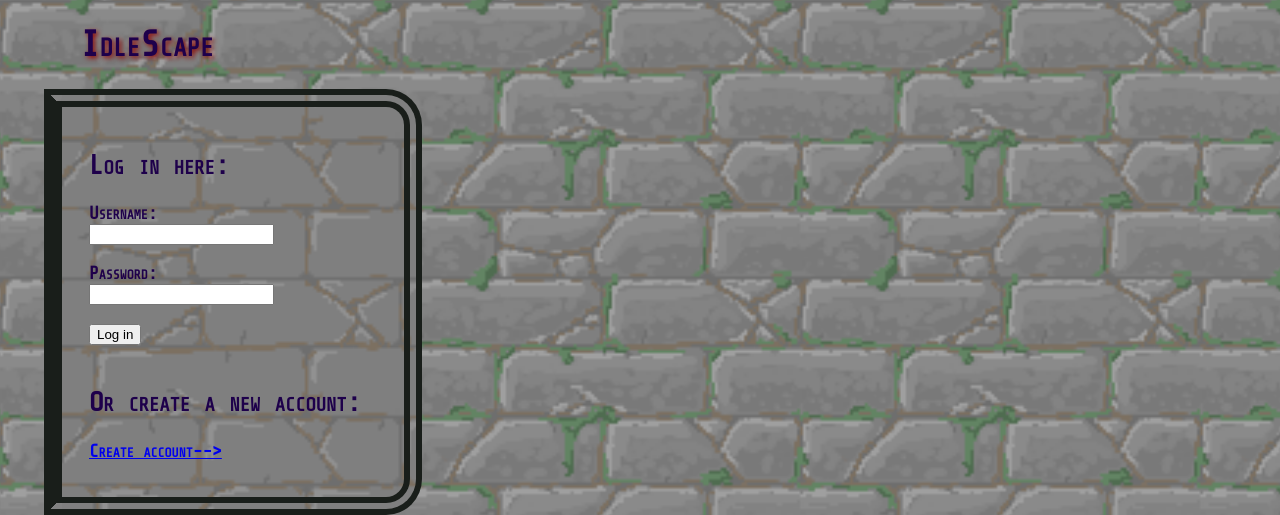
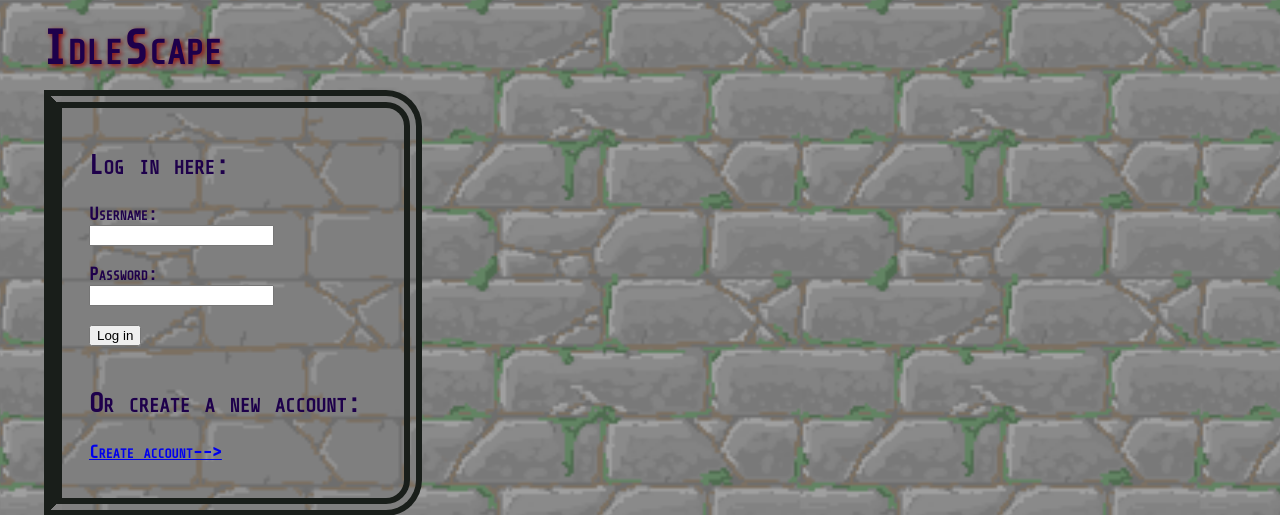
Before and after one commit to juhkure/IdleScape, a Flask app: page / in a window 1280 px wide. Shown: the top 515 px of the page. Run offline with Flask 3, Linux system fonts and the light colour scheme; parts of the project's set-up code (start-up, migrations or seed data) failed here and were passed over.

Commit message:
Adjust size and position of h1

```diff
--- a/static/style.css
+++ b/static/style.css
@@ -2,7 +2,10 @@
 h1 {
     /* background-color: rgba(197, 96, 96, 0.363); */
     text-shadow: 2px 2px 5px rgb(145, 6, 6);
-    margin-left: 2em;
+    font-size: 48px;
+    margin-bottom: 0.3em;
+    margin-left: 0.7em;
+    margin-top: 0.45em;
 }
 
 body {
```
